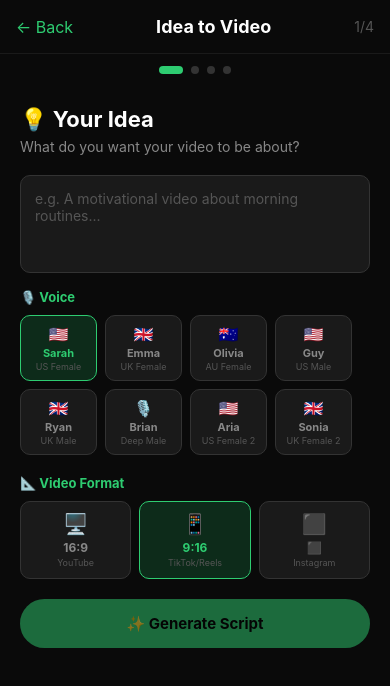
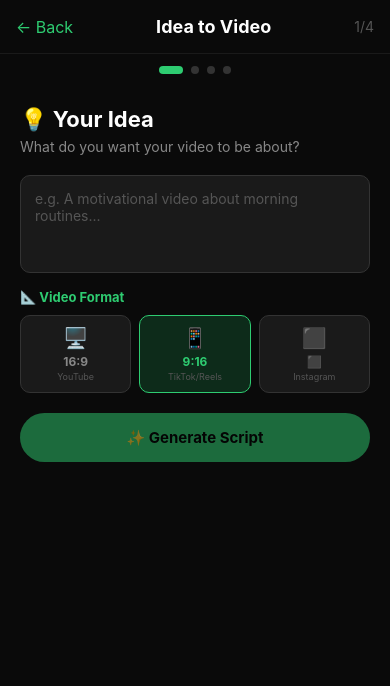
Before and after one commit to mark2-creator/TonefyApp, a React Native app: screen /IdeaToVideo in a window 390 px wide. Shown: the top 686 px of the page. Built offline with nearby package versions, Linux system fonts and the light colour scheme.

Commit message:
Move voice picker to Step 2 (script screen)

```diff
--- a/screens/IdeaToVideoScreen.js
+++ b/screens/IdeaToVideoScreen.js
@@ -238,16 +238,6 @@ export default function IdeaToVideoScreen({ navigation }) {
             multiline
             numberOfLines={4}
           />
-          <Text style={styles.sectionLabel}>🎙️ Voice</Text>
-          <View style={styles.voiceGrid}>
-            {VOICES.map((v) => (
-              <TouchableOpacity key={v.id} style={[styles.voiceBtn, voiceId === v.id && styles.voiceBtnActive]} onPress={() => setVoiceId(v.id)}>
-                <Text style={styles.voiceIcon}>{v.icon}</Text>
-                <Text style={[styles.voiceName, voiceId === v.id && styles.voiceNameActive]}>{v.label}</Text>
-                <Text style={styles.voiceAccent}>{v.accent}</Text>
-              </TouchableOpacity>
-            ))}
-          </View>
           <Text style={styles.sectionLabel}>📐 Video Format</Text>
           <View style={styles.ratioRow}>
             {ASPECT_RATIOS.map((r) => (
```
Also changed, not shown: 3 other files (tests, documents, lock files or other folders).
